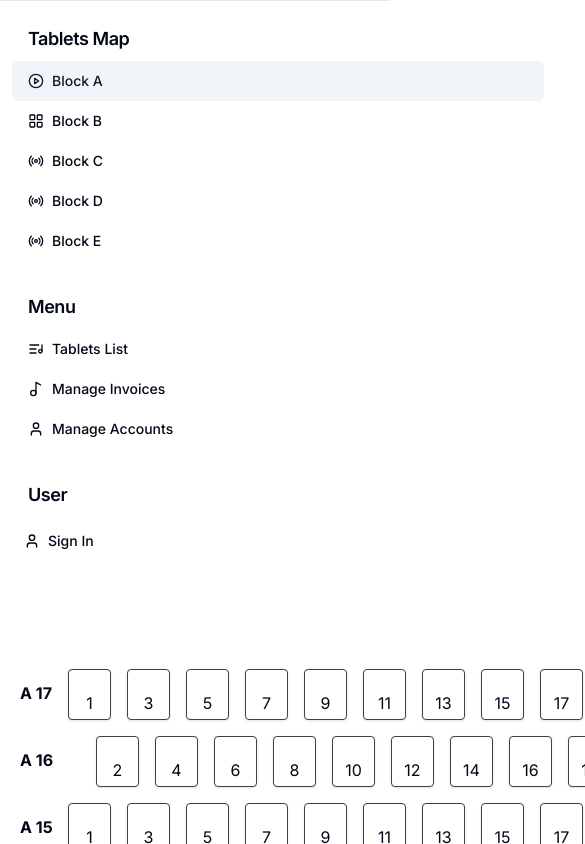
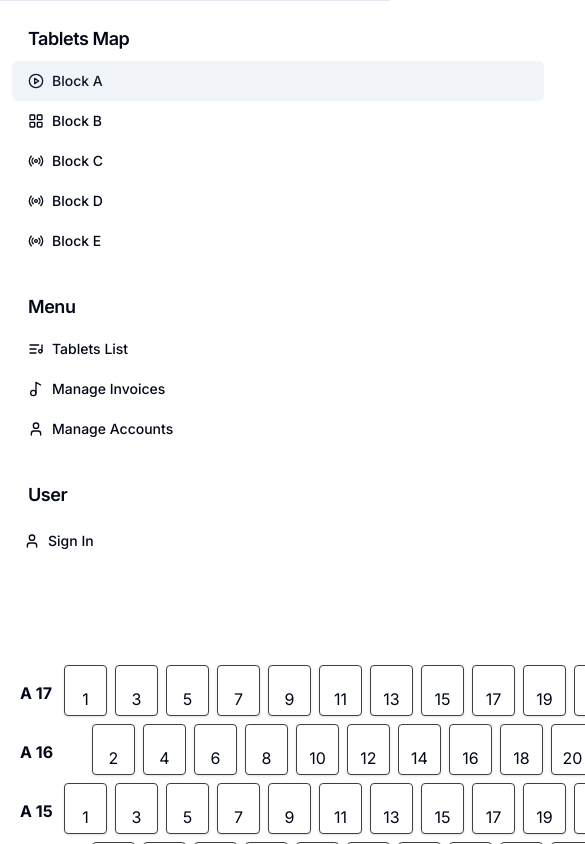
Before and after one commit to seekerpig/crm_project, a Next.js app: page /tablets/map/a in a window 390 px wide. Shown: the top 844 px of the page, 585 px wide, since content can reach past the window. Built offline with nearby package versions, Linux system fonts and the light colour scheme; no server answers.

Commit message:
style: reduce margin for the tablet

```diff
--- a/components/Tablet.tsx
+++ b/components/Tablet.tsx
@@ -29,7 +29,7 @@ function Tablet(props: TabletProps) {
 
   return (
     <div className={Number(number) === 2 && block!=="D" ? 'ml-7 ' : Number(number) === 1 && block==="D" ? 'ml-7' : ' '}>
-      <div className={`${statusColorClass} ${status === 'Not Available' ? 'w-[43px] h-[51px] px-3 pt-[25px]  m-2' : 'w-[43px] h-[51px] px-3 pt-[25px] pb-1 border border-zinc-700 bg-white rounded shadow flex-col justify-end items-center inline-flex m-2'}`}>
+      <div className={`${statusColorClass} ${status === 'Not Available' ? 'w-[43px] h-[51px] px-3 pt-[25px] m-1' : 'w-[43px] h-[51px] px-3 pt-[25px] pb-1 border border-zinc-700 bg-white rounded shadow flex-col justify-end items-center inline-flex m-1'}`}>
       {status !== 'Not Available' && (
         <div>
           {number.toString()}
```
